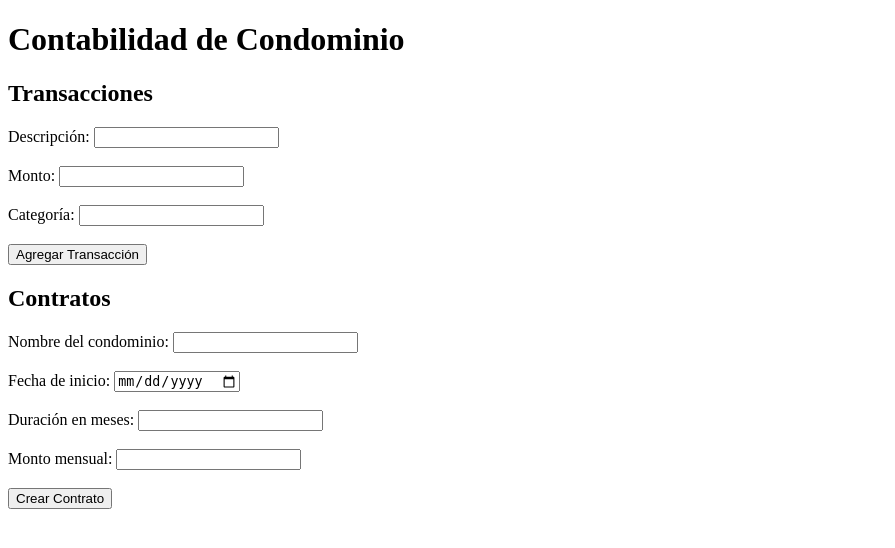
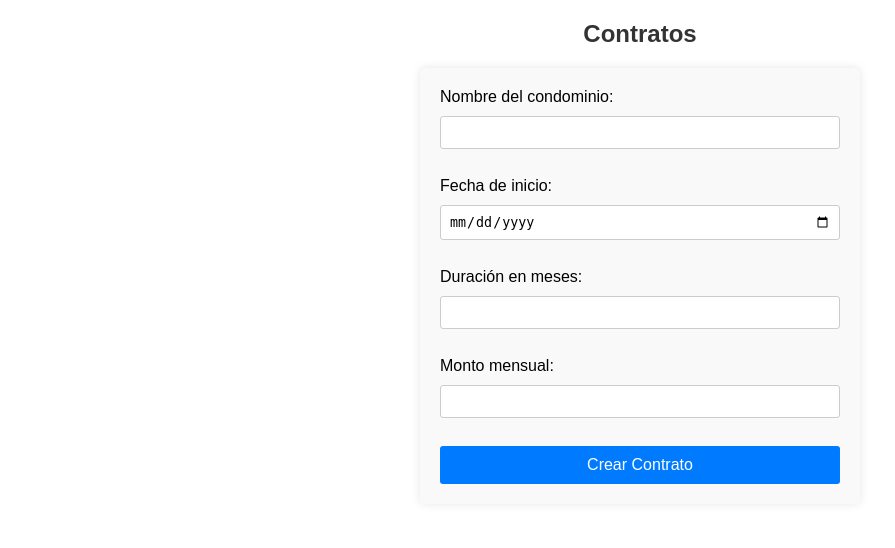
Before and after one commit to andres0v13d0/gestionpagos, a Flask app: page / in a window 1280 px wide. Shown: the top 548 px of the page, without its empty margins (0-895 px from the left). Run offline with Flask 3, Linux system fonts and the light colour scheme.

Commit message:
Contratos

```diff
--- a/templates/contratos.html
+++ b/templates/contratos.html
@@ -3,29 +3,78 @@
 <head>
     <meta charset="UTF-8">
     <meta name="viewport" content="width=device-width, initial-scale=1.0">
-    <title>Contabilidad de Condominio</title>
+    <title>Contratos de Condominio</title>
+    <style>
+        body {
+            font-family: Arial, sans-serif;
+            margin: 0;
+            padding: 0;
+        }
+
+        h2 {
+            color: #333;
+            text-align: center;
+        }
+
+        form {
+            max-width: 400px;
+            margin: 0 auto;
+            padding: 20px;
+            background-color: #f9f9f9;
+            border-radius: 5px;
+            box-shadow: 0 0 10px rgba(0, 0, 0, 0.1);
+        }
+
+        label {
+            display: block;
+            margin-bottom: 10px;
+        }
+
+        input[type="text"],
+        input[type="number"],
+        input[type="date"] {
+            width: 100%;
+            padding: 8px;
+            margin-bottom: 10px;
+            border: 1px solid #ccc;
+            border-radius: 3px;
+            box-sizing: border-box;
+        }
+
+        button[type="submit"] {
+            width: 100%;
+            padding: 10px;
+            background-color: #007bff;
+            color: #fff;
+            border: none;
+            border-radius: 3px;
+            cursor: pointer;
+            font-size: 16px;
+        }
+
+        button[type="submit"]:hover {
+            background-color: #0056b3;
+        }
+
+        .transaction-container,
+        .contract-container {
+            margin-top: 20px;
+            padding: 20px;
+            background-color: #f9f9f9;
+            border-radius: 5px;
+            box-shadow: 0 0 10px rgba(0, 0, 0, 0.1);
+        }
+
+        .contract-container h3 {
+            color: #333;
+        }
+
+        .contract-container p {
+            margin-bottom: 10px;
+        }
+    </style>
 </head>
 <body>
-    <h1>Contabilidad de Condominio</h1>
-
-    <h2>Transacciones</h2>
-    <form action="/add_transaction" method="POST">
-        <label for="description">Descripción:</label>
-        <input type="text" id="description" name="description" required><br><br>
-
-        <label for="amount">Monto:</label>
-        <input type="number" id="amount" name="amount" step="0.01" required><br><br>
-
-        <label for="category">Categoría:</label>
-        <input type="text" id="category" name="category" required><br><br>
-
-        <button type="submit">Agregar Transacción</button>
-    </form>
-
-    {% if error %}
-        <p style="color: red;">{{ error }}</p>
-    {% endif %}
-
     <h2>Contratos</h2>
     <form action="/crear_contrato" method="POST">
         <label for="nombre_condominio">Nombre del condominio:</label>
@@ -42,7 +91,7 @@
 
         <button type="submit">Crear Contrato</button>
     </form>
-
+<!--
     {% for transaction in transactions %}
         <div>
             <p><strong>Descripción:</strong> {{ transaction.description }}</p>
@@ -60,5 +109,6 @@
             <p><strong>Monto mensual:</strong> ${{ contrato.monto_mensual }}</p>
         </div>
     {% endfor %}
+-->
 </body>
 </html>
```
